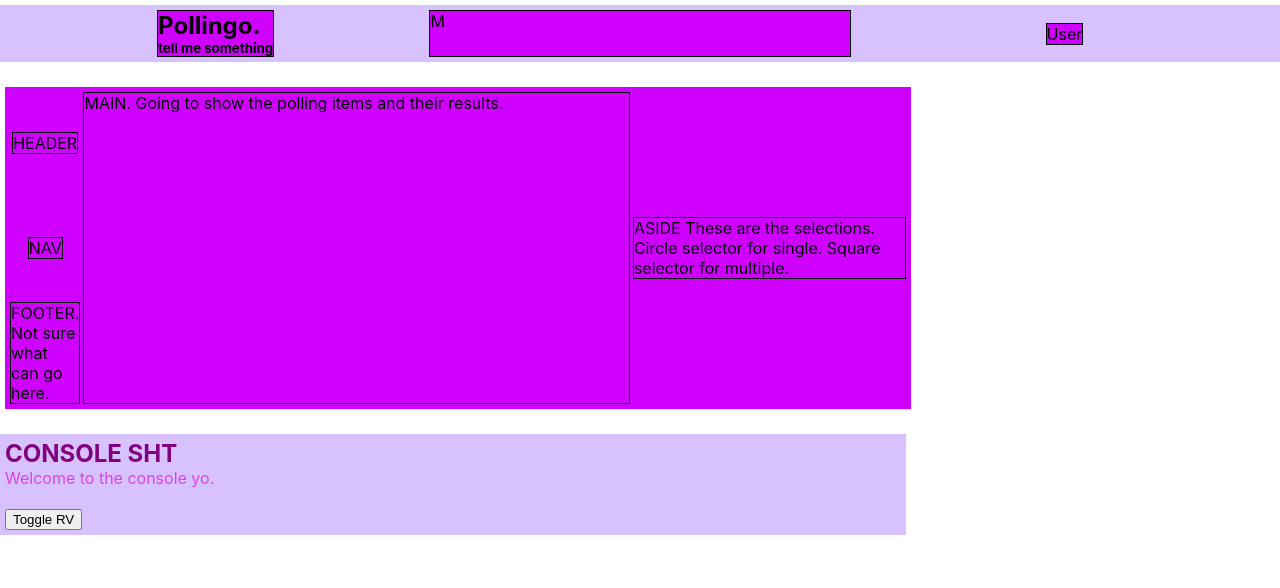
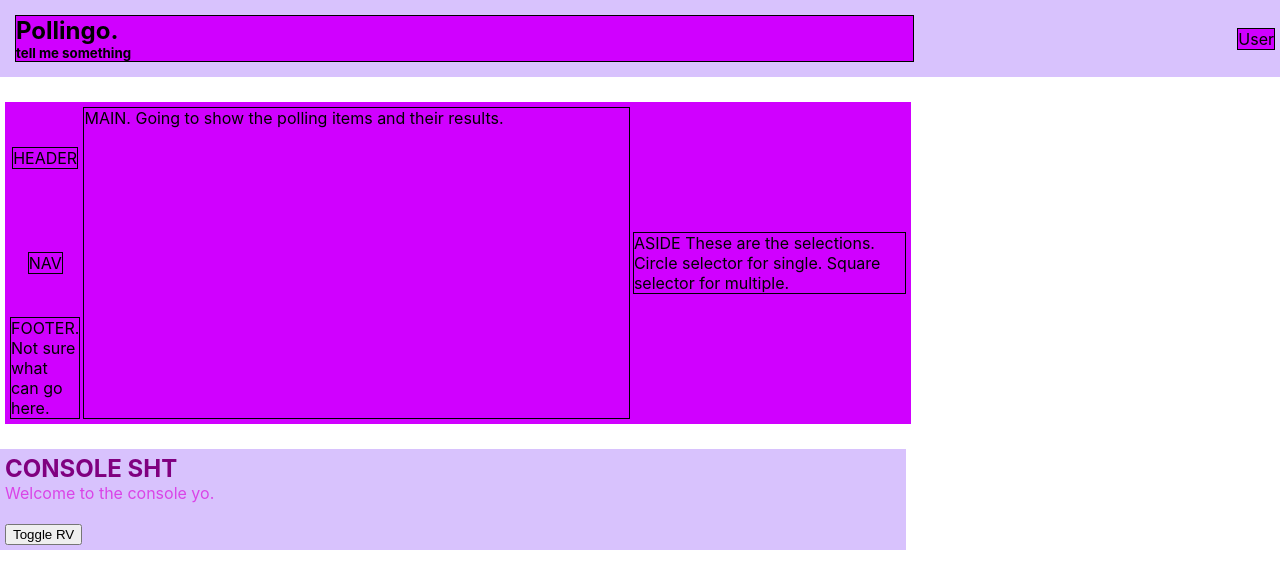
Before and after one commit to el7/Pollingo, a React (Create React App) app in the folder pollingo/: page / in a window 1280 px wide. Shown: the top 588 px of the page. Built offline with nearby package versions, Linux system fonts and the light colour scheme.

Commit message:
adding header stuff

```diff
--- a/pollingo/src/css/Header.css
+++ b/pollingo/src/css/Header.css
@@ -1,14 +1,14 @@
 .header {
   background-color: #d8c2fd;
-  margin: 5px 0px 5px 0px;
+  margin: 0px 0px 5px 0px;
   padding: 5px;
   display: -ms-grid;
   display: grid;
   grid-gap: .20em;
   -ms-grid-rows: 1fr;
       grid-template-rows: 1fr;
-  -ms-grid-columns: 1fr 1fr 1fr;
-      grid-template-columns: 1fr 1fr 1fr;
+  -ms-grid-columns: 3fr 1fr;
+      grid-template-columns: 3fr 1fr;
       grid-template-areas: "header main aside";
 }
 
@@ -18,15 +18,7 @@
   grid-area: header;
   background-color: #d000ff;
   border: 1px solid black;
-  margin: auto;
-}
-
-.header main {
-  -ms-grid-row: 1;
-  -ms-grid-column: 2;
-  grid-area: main;
-  background-color: #d000ff;
-  border: 1px solid black;
+  margin: 10px 10px 10px 10px;
 }
 
 .header aside {
--- a/pollingo/src/js/Header.js
+++ b/pollingo/src/js/Header.js
@@ -4,18 +4,13 @@ import "../css/Header.css";
 function Header() {
     return (
         <div className="header">
-
             <header>
                 <h2>Pollingo.</h2>
                 <h5>tell me something</h5>
             </header>
-            <main>
-                M
-            </main>
             <aside>
                 User
             </aside>
-
         </div>
     )
 }
--- a/pollingo/src/scss/Header.scss
+++ b/pollingo/src/scss/Header.scss
@@ -5,13 +5,13 @@
 .header {
 
     background-color: rgb(216, 194, 253);
-    margin: 5px 0px 5px 0px;
+    margin: 0px 0px 5px 0px;
     padding: 5px;
 
     display: grid;
     grid-gap: .20em;
     grid-template-rows: 1fr;
-    grid-template-columns: 1fr 1fr 1fr;
+    grid-template-columns: 3fr 1fr;
     grid-template-areas:
         "header main aside";
 
@@ -19,13 +19,8 @@
         grid-area: header;
         background-color: getColor(pb-header-bg-1);
         border: getSize(pb-border-1);
-        margin: auto;
-    }
+        margin: 10px 10px 10px 10px;
 
-    main{
-        grid-area: main;
-        background-color: getColor(pb-header-bg-1);
-        border: getSize(pb-border-1);
     }
 
     aside{
```
Also changed, not shown: 1 other file (tests, documents, lock files or other folders).
